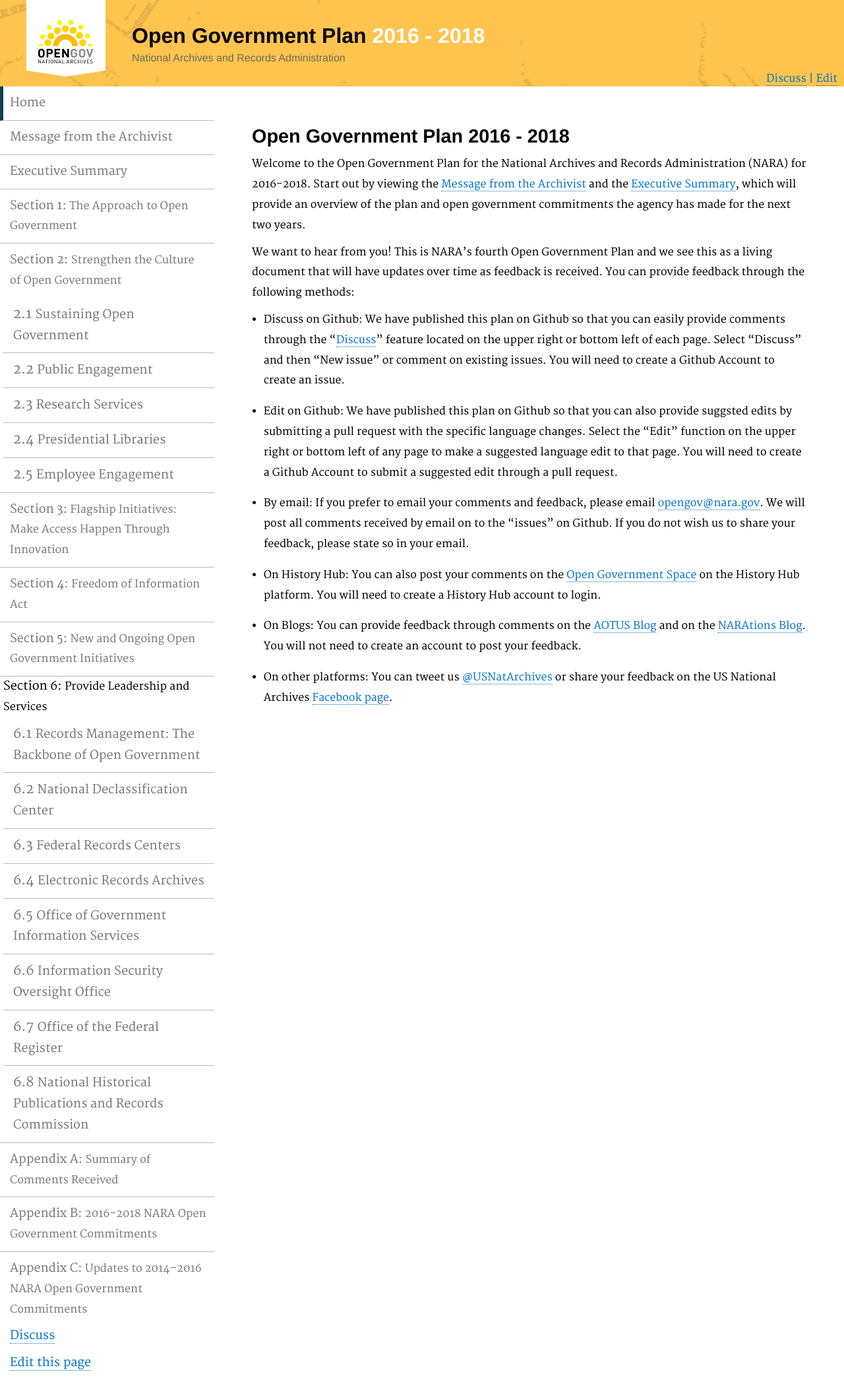
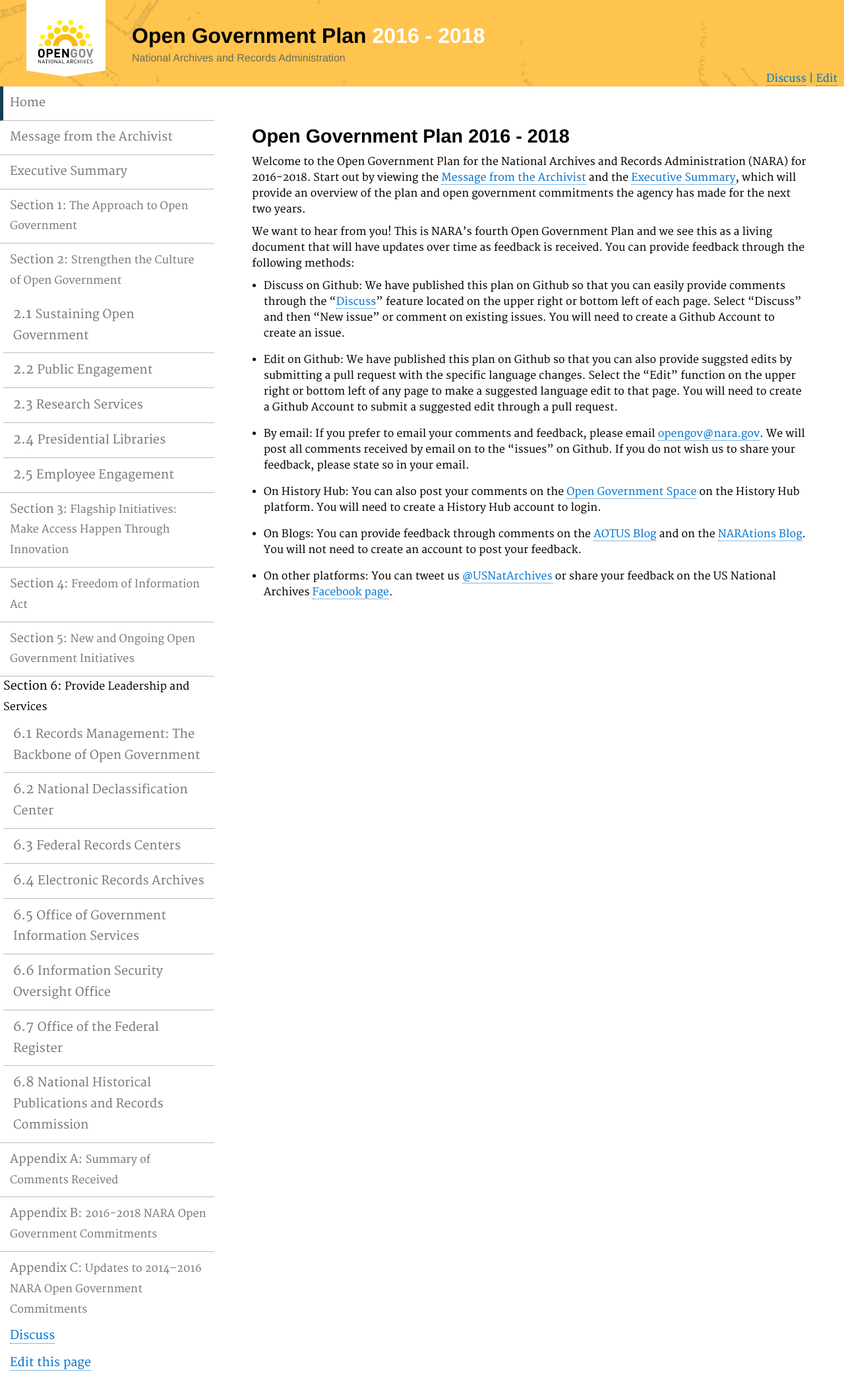
Before and after one commit to usnationalarchives/opengovplan, a Jekyll site: the page built from pages/index.md, in a window 1280 px wide. Shown: the whole page at 66% size. Built offline with Jekyll 4.4.1, drawn with Linux system fonts in a browser that asks for light colours.

Commit message:
Updated line height

```diff
--- a/assets/css/nara.css
+++ b/assets/css/nara.css
@@ -13,6 +13,9 @@ table{
 
 }
 
+.main-content{
+  line-height:1.5em;
+}
 .h1, .h2, .h3, .h4, .h5, .h6, h1, h2, h3, h4, h5, h6{
   font-weight:bold;
   font-size: 1.5em;
@@ -25,6 +28,7 @@ table{
 .main-content .h2,h2{
   font-size:1.8em;
 }
+
 
 .main-content .h3,h3{
   font-size:1.6em;
```
